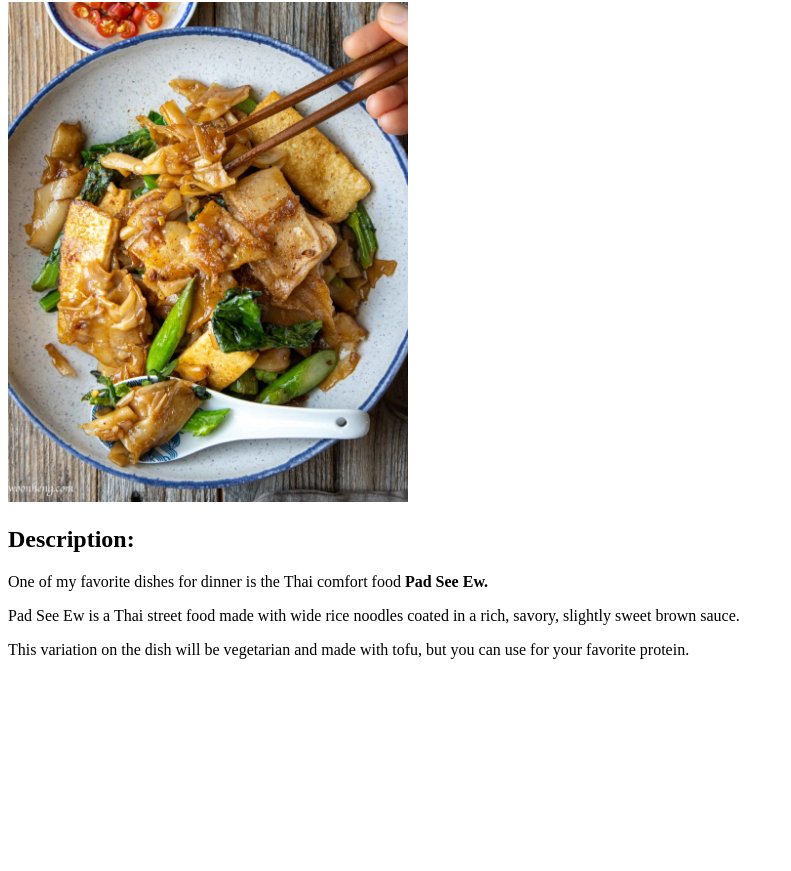
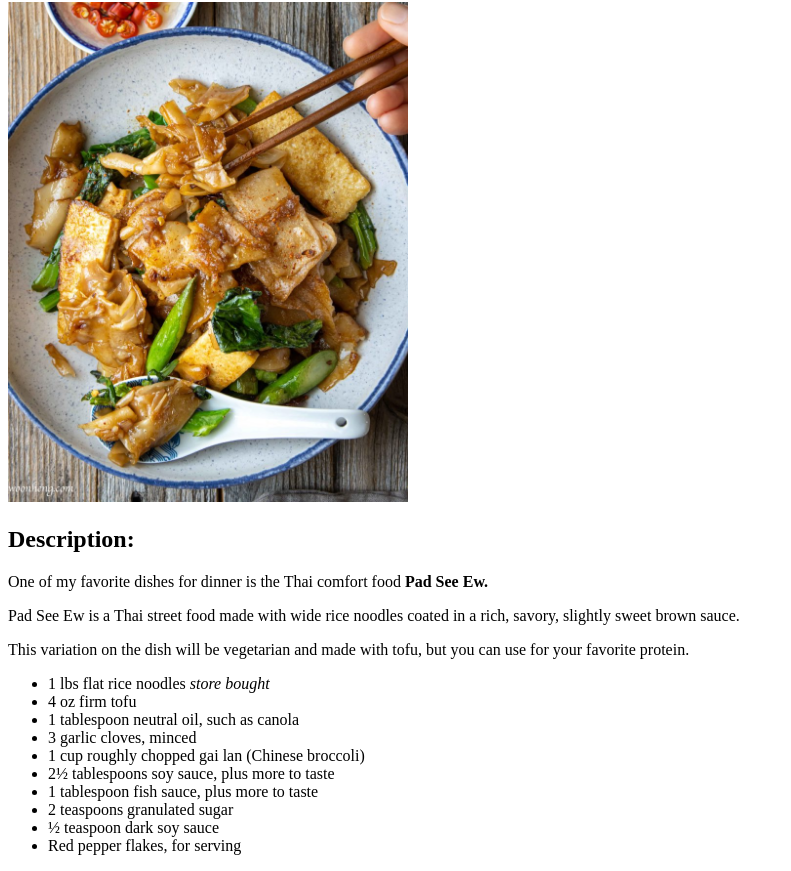
Before and after one commit to lukesterama/odin-recipes, a plain HTML site: page recipes/padseeew.html in a window 1280 px wide. Shown: the part 78-949 px from the top of the page, without its empty margins (0-791 px from the left). Before the commit the page ends 800 px from the top, so only its background shows below. Drawn offline with Linux system fonts and the light colour scheme.

Commit message:
added ingredients list

```diff
--- a/recipes/padseeew.html
+++ b/recipes/padseeew.html
@@ -11,7 +11,20 @@
 		<p>One of my favorite dishes for dinner is the Thai comfort food <strong>Pad See Ew.</strong></p>
 		<p> Pad See Ew is a Thai street food made with wide rice noodles coated in a rich, savory, slightly sweet brown sauce. </p>
 		<p>This variation on the dish will be vegetarian and made with tofu, but you can use for your favorite protein.</p>
+<ul>
+	<li> 1 lbs flat rice noodles <em>store bought</em></li>
+	<li>4 oz firm tofu</li>
+	<li>1 tablespoon neutral oil, such as canola</li>
+	<li>3 garlic cloves, minced</li>
+	<li>1 cup roughly chopped gai lan (Chinese broccoli)</li>
+	<li>2½ tablespoons soy sauce, plus more to taste</li>
+	<li>1 tablespoon fish sauce, plus more to taste</li>
+	<li>2 teaspoons granulated sugar</li>
+	<li> ½ teaspoon dark soy sauce</li>
+	<li>Red pepper flakes, for serving</li>
 
+
+</ul>
 </head>
 <body>
 
```
